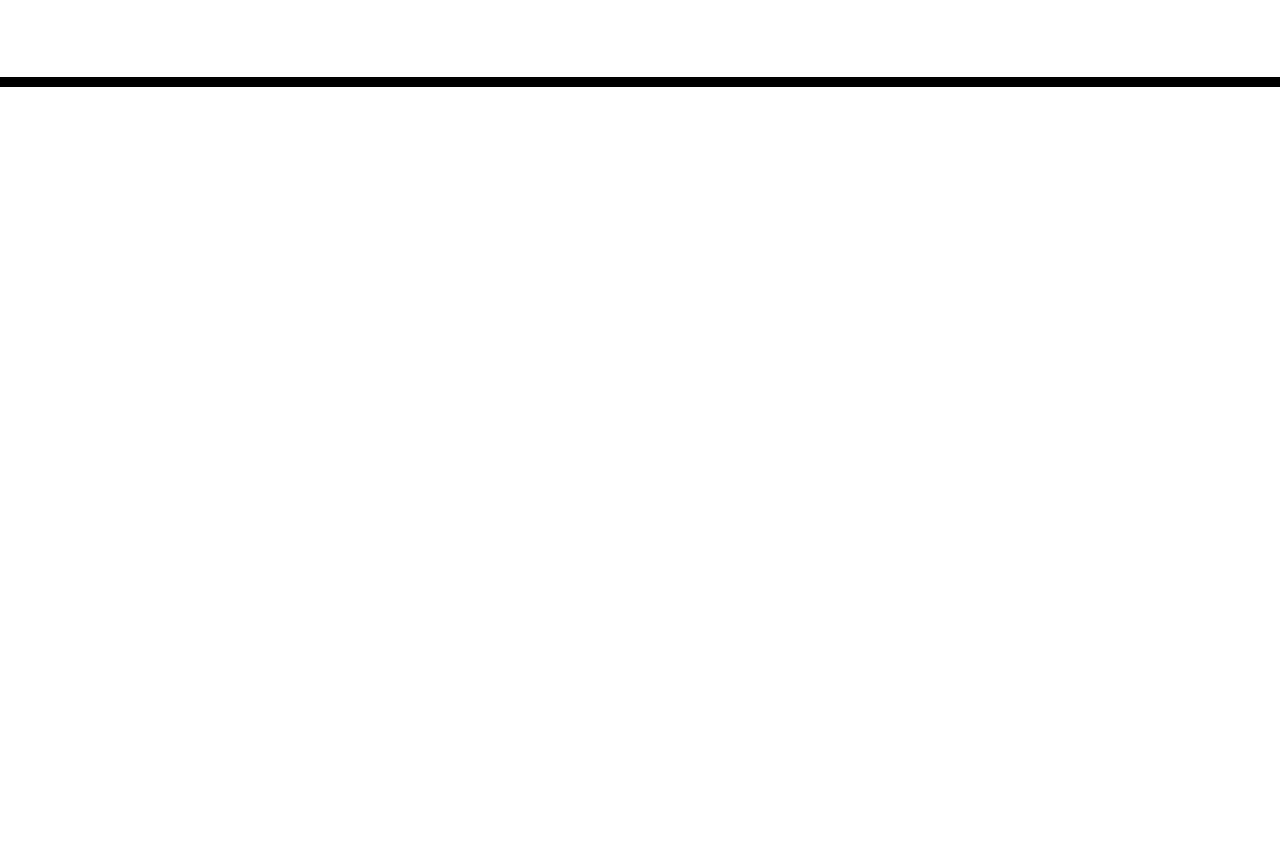
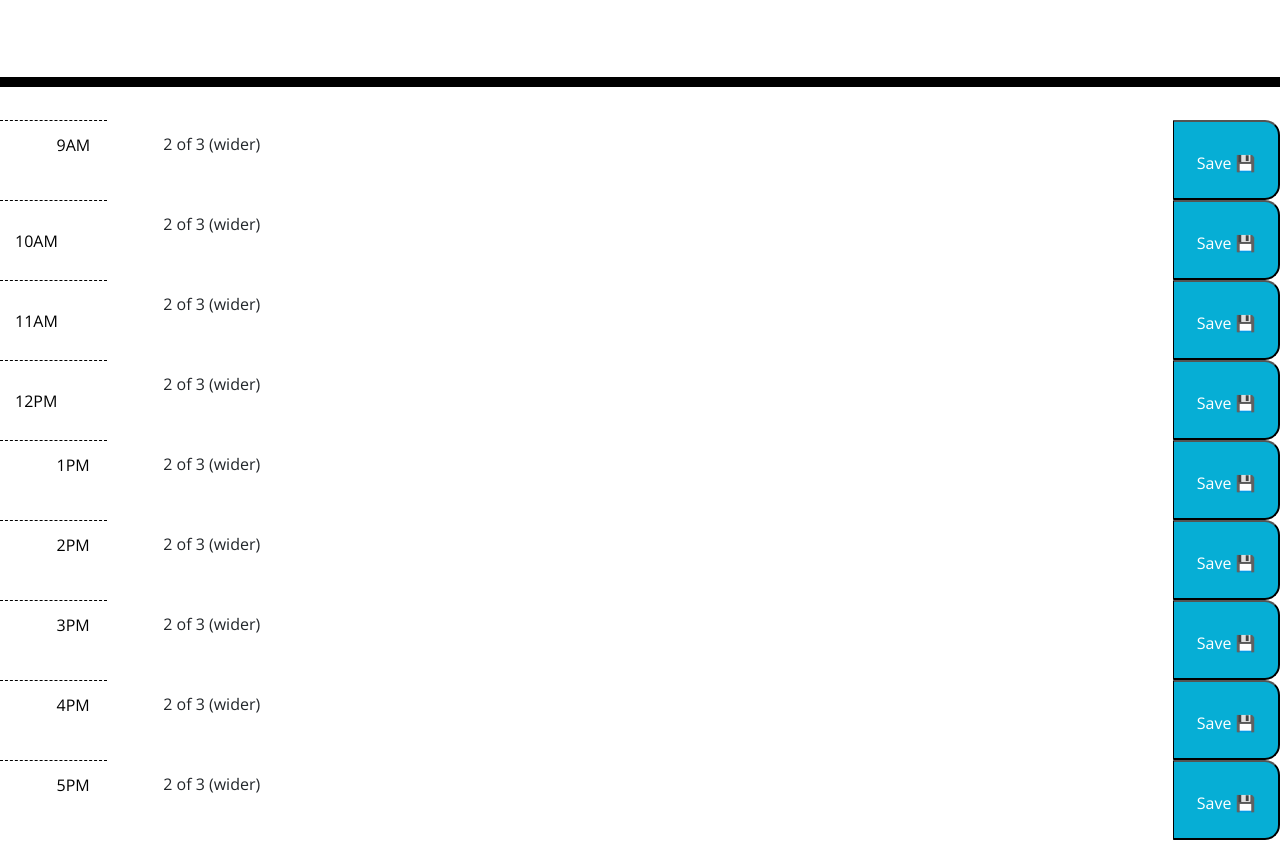
Before and after one commit to LittMarque27/todays-work-schedule, a plain HTML site: page index.html in a window 1280 px wide. Shown: the part 181-1043 px from the top of the page. Before the commit the page ends 800 px from the top, so only its background shows below. Drawn offline with nearby package versions, Linux system fonts and the light colour scheme.

Commit message:
Reconfigured file structure. Implemented grid layout with bootstrap.

```diff
--- a/style.css
+++ b/assets/css/style.css
@@ -63,6 +63,8 @@ textarea {
   border-bottom-right-radius: 15px;
   background-color: #06aed5;
   color: white;
+  align-items: center;
+  height: 80px;
 }
 
 .saveBtn i:hover {
--- a/index.html
+++ b/index.html
@@ -18,7 +18,7 @@
       href="https://fonts.googleapis.com/css?family=Open+Sans&display=swap"
       rel="stylesheet"
     />
-    <link rel="stylesheet" href="style.css" />
+    <link rel="stylesheet" href="./assets/css/style.css" />
     <title>Work Day Scheduler</title>
   </head>
 
@@ -28,8 +28,117 @@
       <p class="lead">A simple calendar app for scheduling your work day</p>
       <p id="currentDay" class="lead"></p>
     </header>
-    <div class="container">
+    <div class="col-12 container">
       <!-- Timeblocks go here -->
+      <div class="row">
+        <div class="col-1 hour">
+          9AM
+        </div>
+        <div class="col-10 description">
+          2 of 3 (wider)
+        </div>
+        <button class="col-1 saveBtn">
+          <p>Save 💾</p>
+        </button>
+      </div>
+
+      <div class="row">
+        <div class="col-1 hour">
+          10AM
+        </div>
+        <div class="col-10 description">
+          2 of 3 (wider)
+        </div>
+        <button class="col-1 saveBtn">
+          <p>Save 💾</p>
+        </button>
+      </div>
+
+      <div class="row">
+        <div class="col-1 hour">
+          11AM
+        </div>
+        <div class="col-10 description">
+          2 of 3 (wider)
+        </div>
+        <button class="col-1 saveBtn">
+          <p>Save 💾</p>
+        </button>
+      </div>
+
+      <div class="row">
+        <div class="col-1 hour">
+          12PM
+        </div>
+        <div class="col-10 description">
+          2 of 3 (wider)
+        </div>
+        <button class="col-1 saveBtn">
+          <p>Save 💾</p>
+        </button>
+      </div>
+
+      <div class="row">
+        <div class="col-1 hour">
+          1PM
+        </div>
+        <div class="col-10 description">
+          2 of 3 (wider)
+        </div>
+        <button class="col-1 saveBtn">
+          <p>Save 💾</p>
+        </button>
+      </div>
+
+      <div class="row">
+        <div class="col-1 hour">
+          2PM
+        </div>
+        <div class="col-10 description">
+          2 of 3 (wider)
+        </div>
+        <button class="col-1 saveBtn">
+          <p>Save 💾</p>
+        </button>
+      </div>
+
+      <div class="row">
+        <div class="col-1 hour">
+          3PM
+        </div>
+        <div class="col-10 description">
+          2 of 3 (wider)
+        </div>
+        <button class="col-1 saveBtn">
+          <p>Save 💾</p>
+        </button>
+      </div>
+
+      <div class="row">
+        <div class="col-1 hour">
+          4PM
+        </div>
+        <div class="col-10 description">
+          2 of 3 (wider)
+        </div>
+        <button class="col-1 saveBtn">
+          <p>Save 💾</p>
+        </button>
+      </div>
+
+      <div class="row">
+        <div class="col-1 hour">
+          5PM
+        </div>
+        <div class="col-10 description">
+          2 of 3 (wider)
+        </div>
+        <button class="col-1 saveBtn">
+          <p>Save 💾</p>
+        </button>
+      </div>
+
+
     </div>
 
     <script src="https://cdnjs.cloudflare.com/ajax/libs/jquery/3.2.1/jquery.min.js"></script>
```
Also changed, not shown: assets/js/script.js (added).
